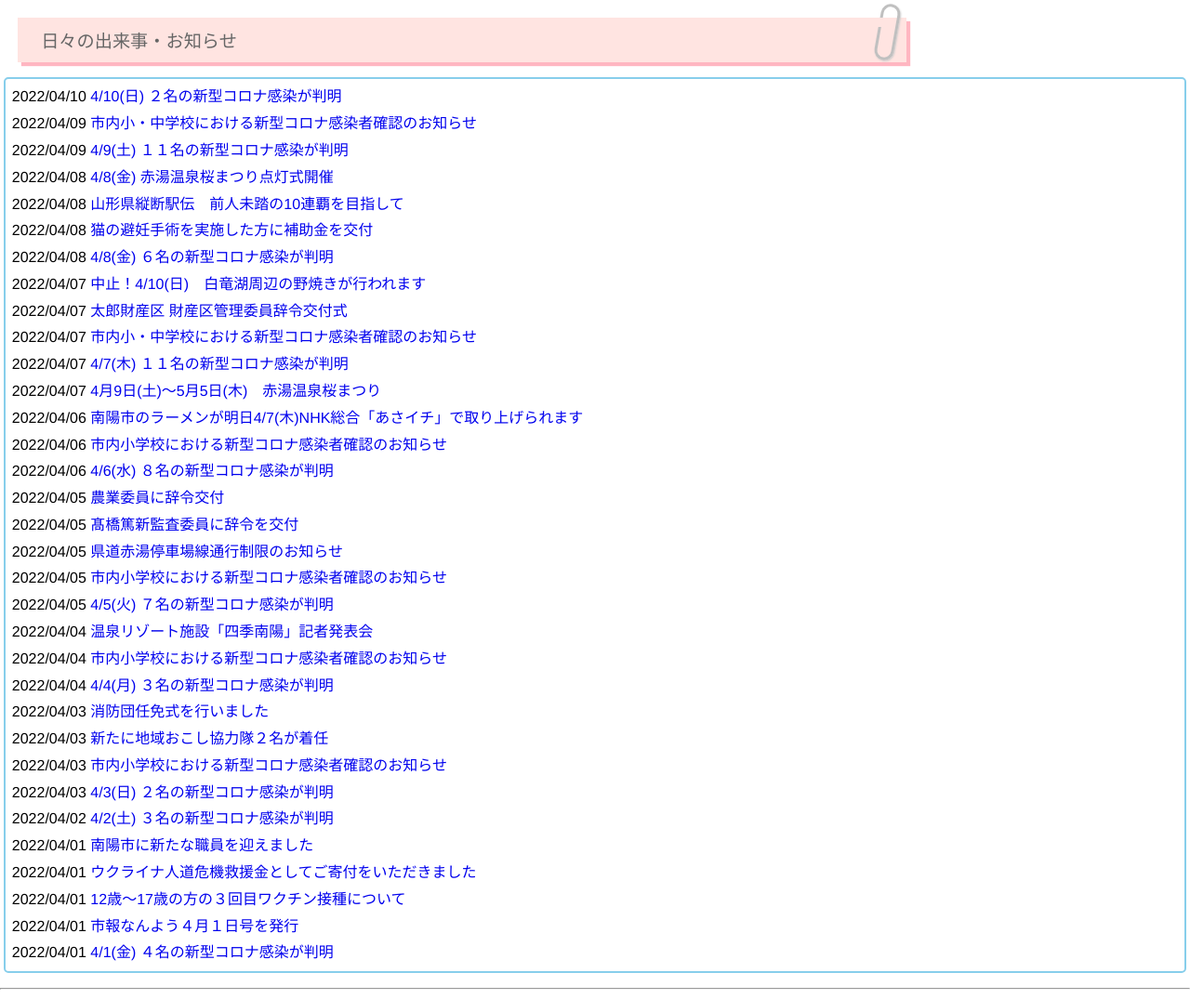
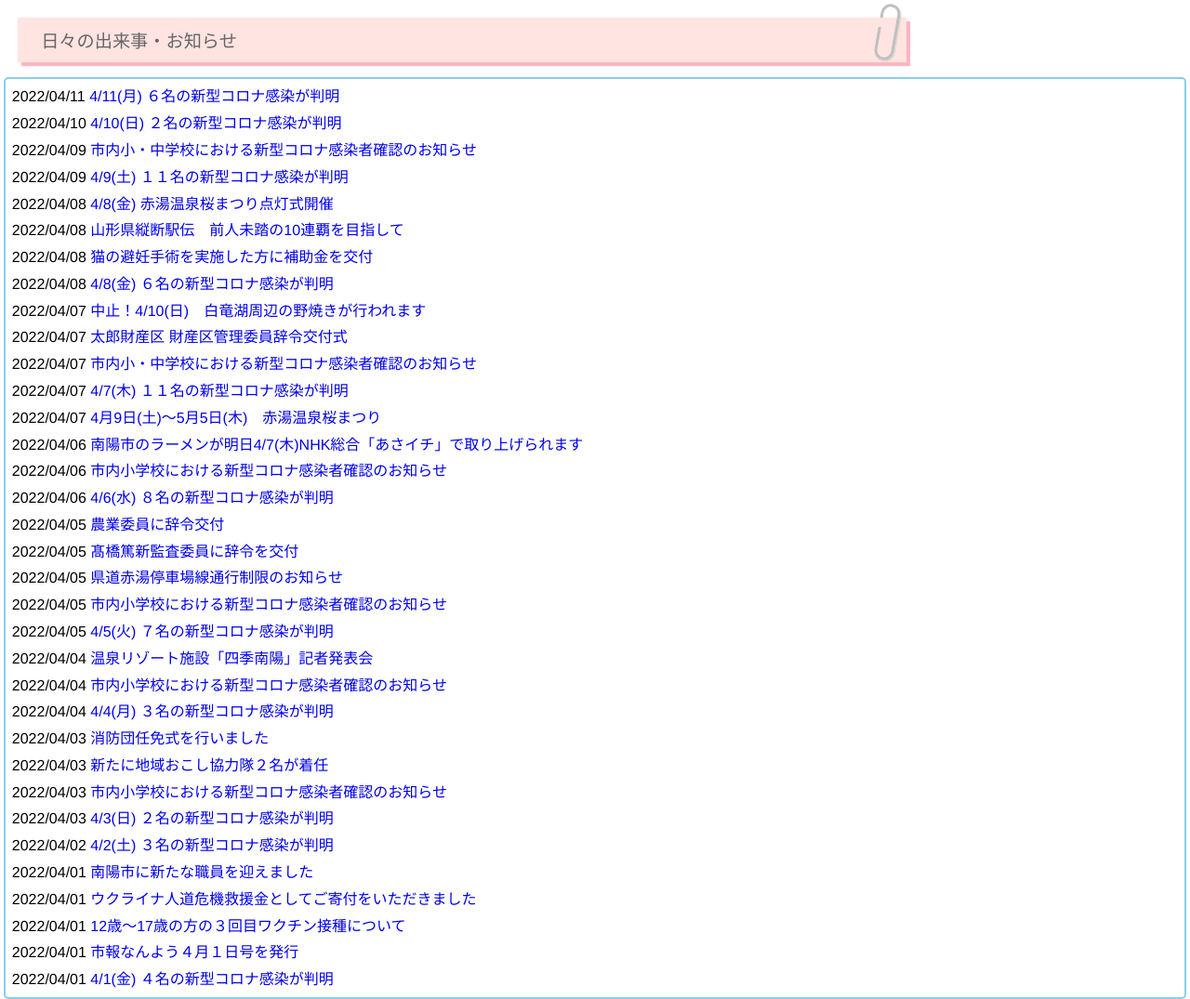
Before and after one commit to nanyo-line/liff-form, a plain HTML site: page osirase.html in a window 1280 px wide. Shown: the top 1075 px of the page at 93% size. Drawn offline with Linux system fonts and the light colour scheme.

Commit message:
Update osirase.html

```diff
--- a/osirase.html
+++ b/osirase.html
@@ -25,7 +25,7 @@
 <div>
 <ul>
 
-
+<li>2022/04/11 <a href='https://line.me/R/home/public/post?id=096facss&postId=1164964415712986020'>4/11(月) ６名の新型コロナ感染が判明</a></li>
 <li>2022/04/10 <a href='https://line.me/R/home/public/post?id=096facss&postId=1164955682609119273'>4/10(日) ２名の新型コロナ感染が判明</a></li>
 <li>2022/04/09 <a href='https://line.me/R/home/public/post?id=096facss&postId=1164947105905301385'>市内小・中学校における新型コロナ感染者確認のお知らせ</a></li>
 <li>2022/04/09 <a href='https://line.me/R/home/public/post?id=096facss&postId=1164947032005261752'>4/9(土) １１名の新型コロナ感染が判明</a></li>
```
